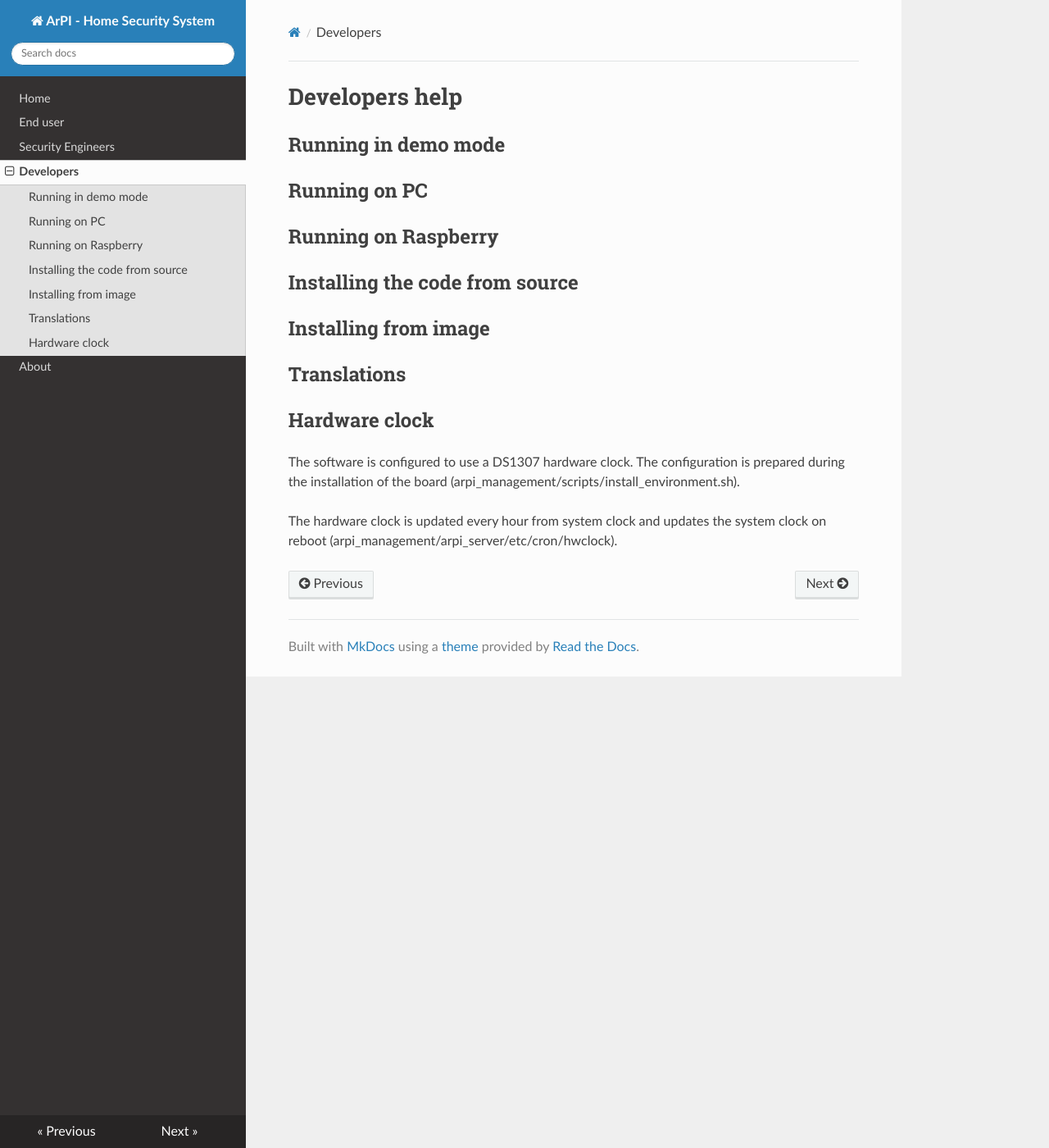
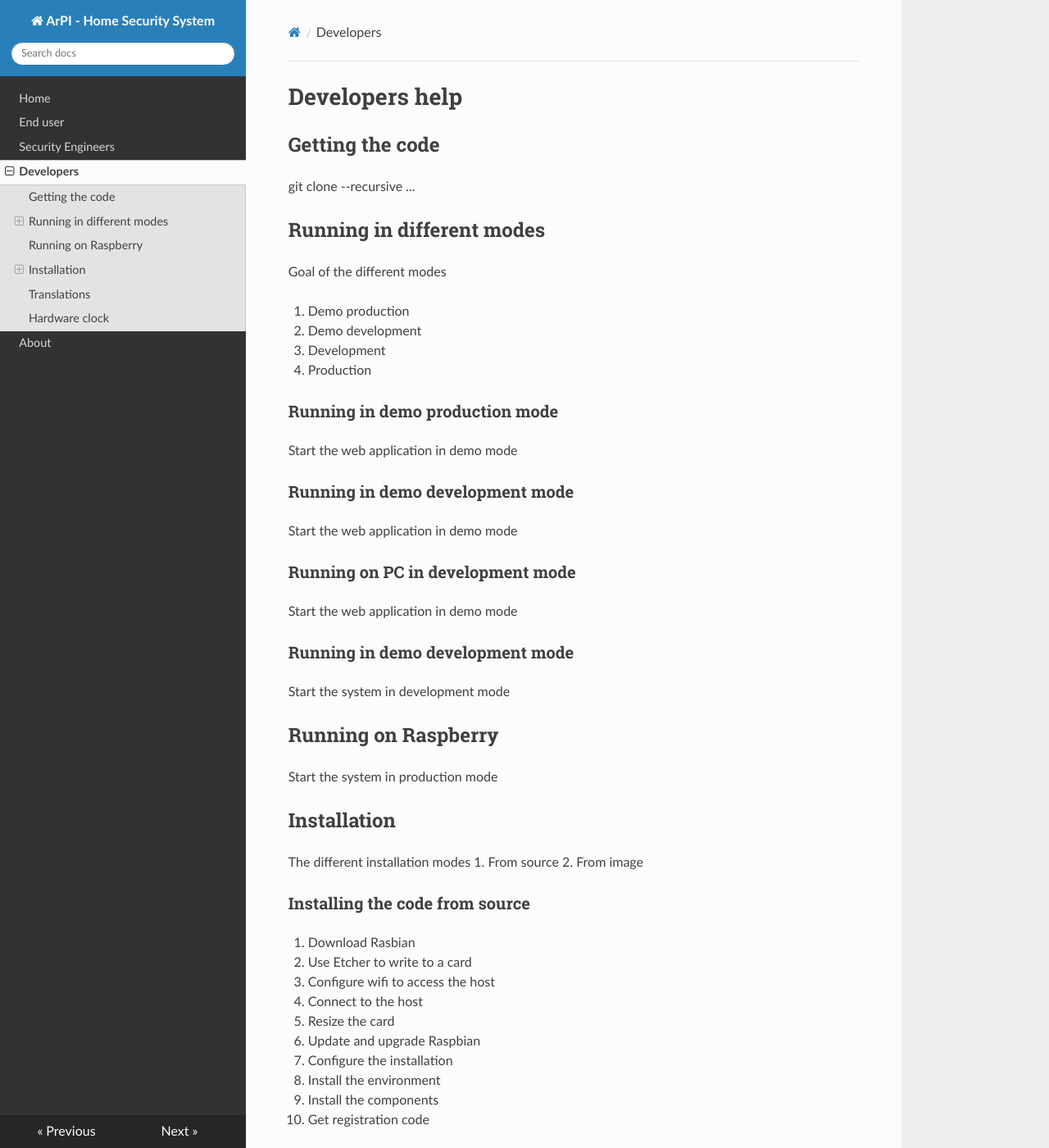
Before and after one commit to ArPIHomeSecurity/arpi_documentation, an MkDocs documentation site: the page built from docs/developers/index.md, in a window 1280 px wide and 1400 px high. Shown: the whole window at 82% size. Built offline with MkDocs 1.6.1, drawn with Linux system fonts in a browser that asks for light colours; nearby versions of some CDN libraries; some of the changed text lies outside the part shown.

Commit message:
Improved developer docs skeleton

```diff
--- a/docs/developers/index.md
+++ b/docs/developers/index.md
@@ -1,14 +1,64 @@
 # Developers help
 
-## Running in demo mode
+## Getting the code
 
-## Running on PC
+git clone --recursive ...
+
+## Running in different modes
+
+Goal of the different modes
+
+1. Demo production
+2. Demo development
+3. Development
+4. Production
+
+### Running in demo production mode
+
+Start the web application in demo mode
+
+### Running in demo development mode
+
+Start the web application in demo mode
+
+### Running on PC in development mode
+
+Start the web application in demo mode
+
+### Running in demo development mode
+
+Start the system in development mode
 
 ## Running on Raspberry
 
-## Installing the code from source
+Start the system in production mode
 
-## Installing from image
+## Installation
+
+The different installation modes
+1. From source
+2. From image
+
+### Installing the code from source
+
+1. Download Rasbian
+2. Use Etcher to write to a card
+3. Configure wifi to access the host
+4. Connect to the host
+5. Resize the card
+6. Update and upgrade Raspbian
+7. Configure the installation
+8. Install the environment
+9. Install the components
+10. Get registration code
+
+
+### Installing from image
+
+1. Download the image
+2. Write to a card
+3. Configure wifi
+4. Get registration code
 
 ## Translations
 
```
